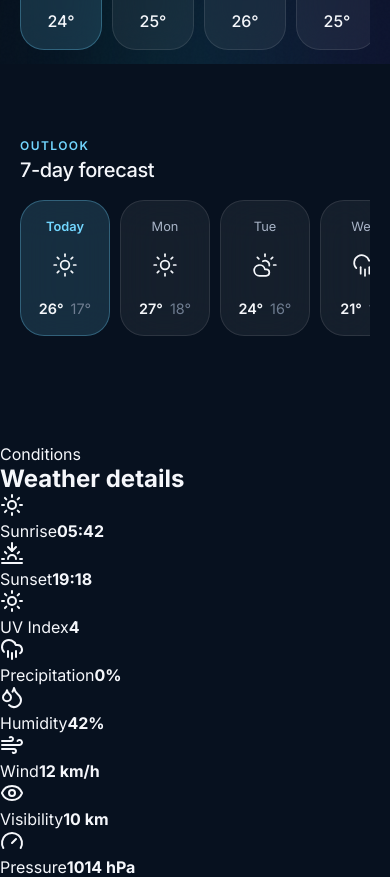
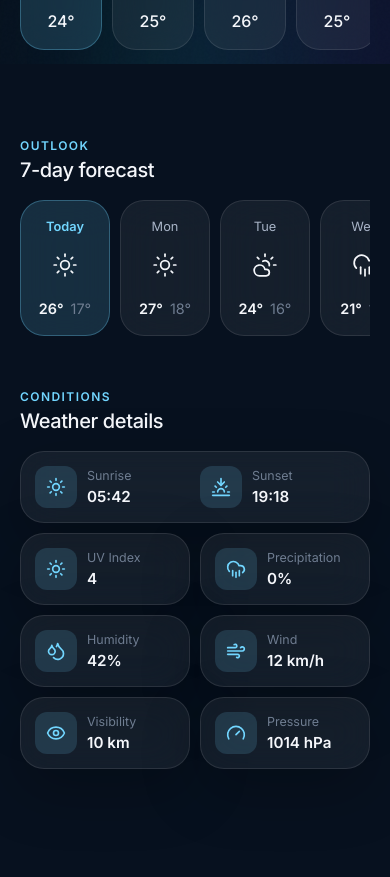
Before and after one commit to RealRick37/Skywatch, a React app in the folder frontend/: page / in a window 390 px wide. Shown: the part 780-1657 px from the top of the page. Built offline with nearby package versions, Linux system fonts and the light colour scheme; the HTML template or start-up script is replaced by a standard one.

Commit message:
Add weather detail section

```diff
--- a/frontend/src/styles/globals.css
+++ b/frontend/src/styles/globals.css
@@ -588,10 +588,11 @@ img {
   }
 }
 
+
 .daily-forecast {
   max-width: var(--container-width);
   margin: 0 auto;
-  padding: 0 32px 100px;
+  padding: 0 32px 45px;
 }
 
 .daily-forecast__header {
@@ -707,17 +708,18 @@ img {
   }
 }
 
-.daily-forecast {
+
+.weather-details {
   max-width: var(--container-width);
   margin: 0 auto;
   padding: 0 32px 100px;
 }
 
-.daily-forecast__header {
+.weather-details__header {
   margin-bottom: 18px;
 }
 
-.daily-forecast__eyebrow {
+.weather-details__eyebrow {
   display: block;
   margin-bottom: 5px;
   color: var(--color-accent);
@@ -727,27 +729,31 @@ img {
   text-transform: uppercase;
 }
 
-.daily-forecast__header h2 {
+.weather-details__header h2 {
   font-size: 1.25rem;
   font-weight: 500;
   letter-spacing: -0.02em;
 }
 
-.daily-forecast__list {
+.weather-details__grid {
   display: grid;
-  grid-template-columns: repeat(7, 1fr);
+  grid-template-columns: repeat(4, 1fr);
   gap: 10px;
 }
 
-.daily-card {
+.weather-detail {
   display: flex;
-  flex-direction: column;
   align-items: center;
-  padding: 18px 12px;
+  gap: 14px;
+  min-width: 0;
+  padding: 18px;
+
   border: 1px solid var(--color-border);
   border-radius: var(--radius-lg);
+
   background: var(--color-surface);
   backdrop-filter: blur(var(--blur-glass));
+  box-shadow: var(--shadow-card);
 
   transition:
     transform var(--transition-normal),
@@ -755,73 +761,85 @@ img {
     border-color var(--transition-normal);
 }
 
-.daily-card:hover {
+.weather-detail:hover {
   transform: translateY(-4px);
   background: var(--color-surface-hover);
-  border-color: rgba(255, 255, 255, 0.16);
+  border-color: rgba(114, 214, 255, 0.2);
 }
 
-.daily-card--active {
+.weather-detail__icon,
+.weather-detail__secondary-icon {
+  display: grid;
+  place-items: center;
+  flex-shrink: 0;
+
+  width: 42px;
+  height: 42px;
+
+  border-radius: 12px;
   background: var(--color-accent-soft);
-  border-color: rgba(114, 214, 255, 0.3);
+  color: var(--color-accent);
 }
 
-.daily-card__day {
-  color: var(--color-text-secondary);
-  font-size: 0.8rem;
+.weather-detail__icon svg {
+  width: 20px;
+  height: 20px;
 }
 
-.daily-card--active .daily-card__day {
-  color: var(--color-accent);
-  font-weight: 600;
+
+.weather-detail__secondary-icon {
+  padding: 11px;
 }
 
-.daily-card__icon {
-  margin: 18px 0;
+.weather-detail__content {
+  min-width: 0;
 }
 
-.daily-card__icon svg {
-  width: 26px;
-  height: 26px;
-  stroke-width: 1.6;
+.weather-detail__content span {
+  display: block;
+  margin-bottom: 4px;
+
+  color: var(--color-text-muted);
+  font-size: 0.78rem;
 }
 
-.daily-card__temperatures {
-  display: flex;
-  align-items: center;
-  gap: 7px;
-  font-size: 0.9rem;
+.weather-detail__content strong {
+  display: block;
+
+  font-size: 0.95rem;
+  font-weight: 600;
+  white-space: nowrap;
 }
 
-.daily-card__temperatures strong {
-  font-weight: 600;
+
+.weather-detail--sun {
+  grid-column: span 2;
+  justify-content: space-between;
 }
 
-.daily-card__temperatures span {
-  color: var(--color-text-muted);
+.weather-detail--sun .weather-detail__content {
+  flex: 1;
 }
 
 @media (max-width: 900px) {
-  .daily-forecast__list {
-    display: flex;
-    overflow-x: auto;
-    padding-bottom: 8px;
-    scrollbar-width: none;
-  }
-
-  .daily-forecast__list::-webkit-scrollbar {
-    display: none;
-  }
-
-  .daily-card {
-    width: 90px;
-    flex: 0 0 90px;
+  .weather-details__grid {
+    grid-template-columns: repeat(2, 1fr);
   }
 }
 
 @media (max-width: 600px) {
-  .daily-forecast {
+  .weather-details {
     padding-left: 20px;
     padding-right: 20px;
   }
+
+  .weather-detail {
+    padding: 14px;
+    gap: 10px;
+  }
+
+  .weather-detail--sun {
+    grid-column: span 2;
+    flex-wrap: wrap;
+  }
 }
```
